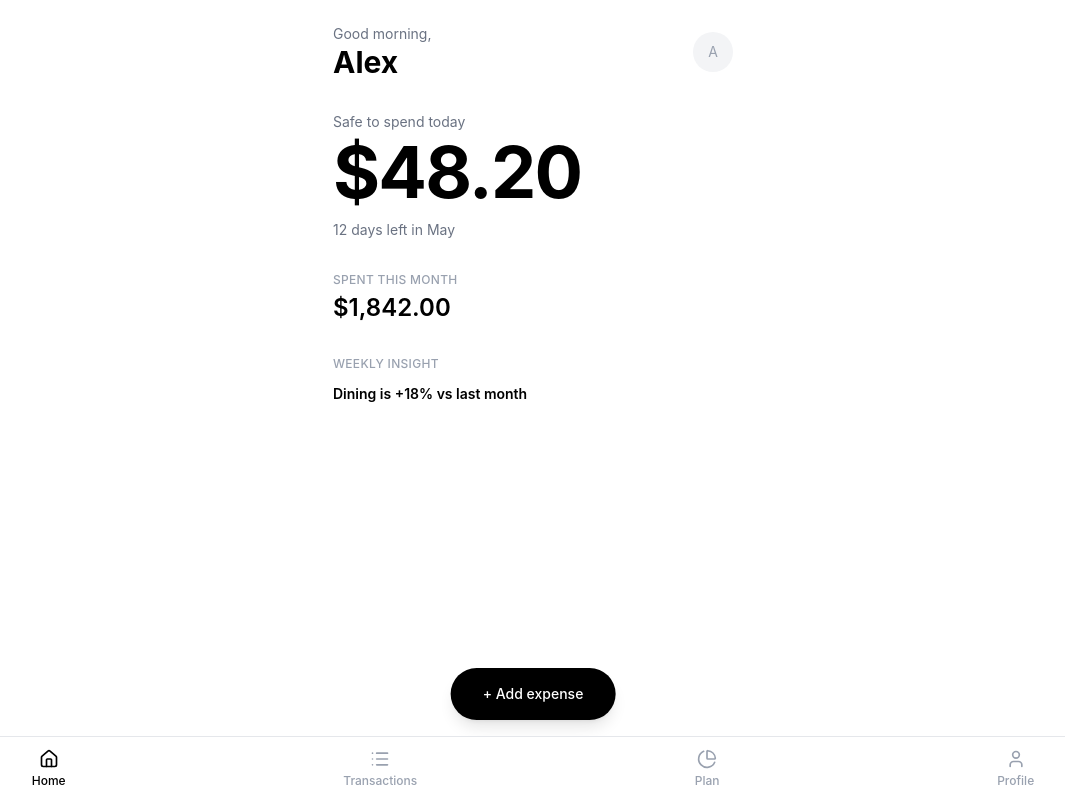
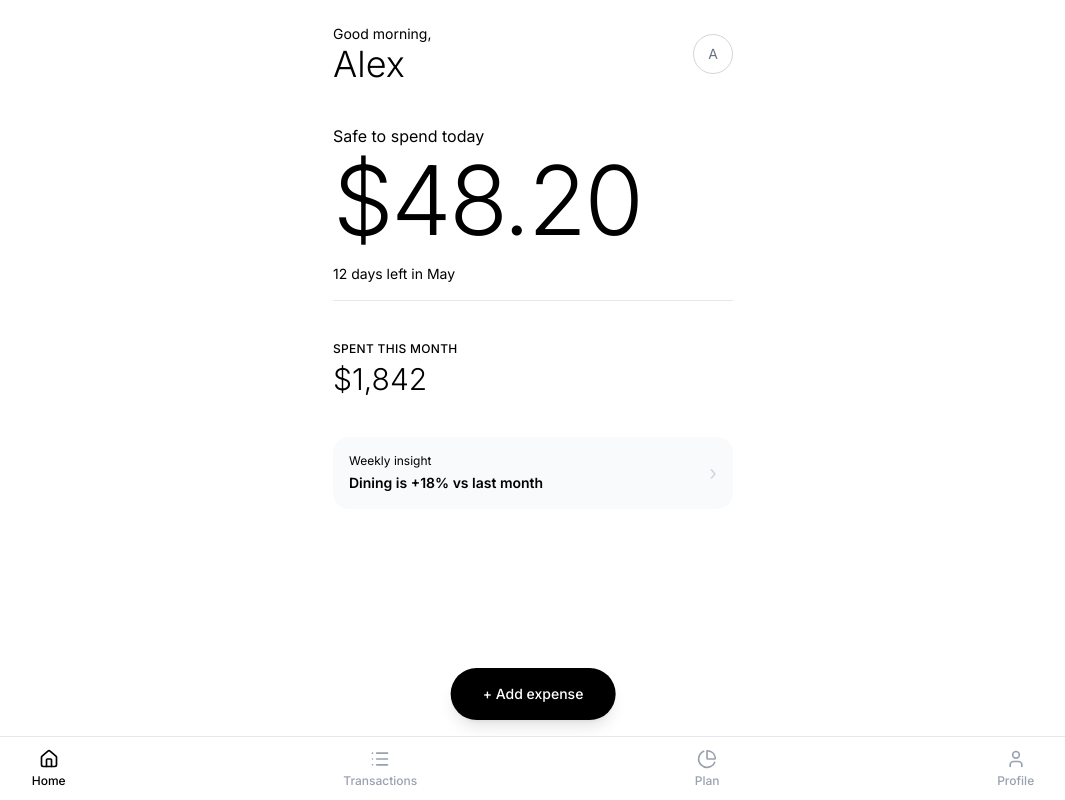
Before and after one commit to JosiahYule/allowance, a React (Vite) app: page / in a window 1280 px wide. Shown: the whole page, without its empty margins (107-1172 px from the left). Built offline with nearby package versions, Linux system fonts and the light colour scheme.

Commit message:
home screen polish, Inter font, thin hero number

```diff
--- a/src/index.css
+++ b/src/index.css
@@ -1 +1,6 @@
+@import url('https://fonts.googleapis.com/css2?family=Inter:wght@300;400;500;600;700&display=swap');
 @import "tailwindcss";
+
+* {
+  font-family: 'Inter', sans-serif;
+}
--- a/src/pages/Home.jsx
+++ b/src/pages/Home.jsx
@@ -3,40 +3,43 @@ function Home() {
   const daysLeft = 12
   const spentThisMonth = 1842
 
-  const formatCurrency = (amount) => {
+  const formatCurrency = (amount, decimals = 2) => {
     return amount.toLocaleString('en-CA', {
-      minimumFractionDigits: 2,
-      maximumFractionDigits: 2
+      minimumFractionDigits: decimals,
+      maximumFractionDigits: decimals
     })
   }
 
   return (
     <div className="p-6 max-w-md mx-auto">
 
-      <div className="flex justify-between items-center mb-8">
+      <div className="flex justify-between items-center mb-10">
         <div>
-          <p className="text-gray-500 text-sm">Good morning,</p>
-          <p className="text-3xl font-bold text-black">Alex</p>
+          <p className="text-black text-sm">Good morning,</p>
+          <p className="text-4xl font-thin text-black">Alex</p>
         </div>
-        <div className="w-10 h-10 rounded-full bg-gray-100 flex items-center justify-center">
-          <span className="text-gray-400 text-sm">A</span>
+        <div className="w-10 h-10 rounded-full border border-gray-300 flex items-center justify-center">
+          <span className="text-gray-500 text-sm">A</span>
         </div>
       </div>
 
-      <div className="mb-8">
-        <p className="text-sm text-gray-500 mb-1">Safe to spend today</p>
-        <p className="text-7xl font-bold text-black tracking-tight">${formatCurrency(safeToSpend)}</p>
-        <p className="text-sm text-gray-500 mt-3">{daysLeft} days left in May</p>
+      <div className="mb-10">
+        <p className="text-base text-black mb-1">Safe to spend today</p>
+        <p className="text-8xl font-thin text-black tracking-tight leading-none">${formatCurrency(safeToSpend)}</p>
+        <p className="text-sm text-black mt-4 pb-4 border-b border-gray-200">{daysLeft} days left in May</p>
       </div>
 
-      <div className="mb-8">
-        <p className="text-xs font-medium text-gray-400 uppercase tracking-wide mb-1">Spent this month</p>
-        <p className="text-2xl font-semibold">${formatCurrency(spentThisMonth)}</p>
+      <div className="mb-10">
+        <p className="text-xs font-medium text-black uppercase tracking-wide mb-1">Spent this month</p>
+        <p className="text-3xl font-thin text-black">${formatCurrency(spentThisMonth, 0)}</p>
       </div>
 
-      <div>
-        <p className="text-xs font-medium text-gray-400 uppercase tracking-wide mb-3">Weekly insight</p>
-        <p className="text-sm font-semibold text-black">Dining is +18% vs last month</p>
+      <div className="flex items-center justify-between bg-gray-50 rounded-2xl p-4">
+        <div>
+          <p className="text-xs text-black mb-1">Weekly insight</p>
+          <p className="text-sm font-semibold text-black">Dining is +18% vs last month</p>
+        </div>
+        <span className="text-gray-300 text-xl">›</span>
       </div>
 
     </div>
```
